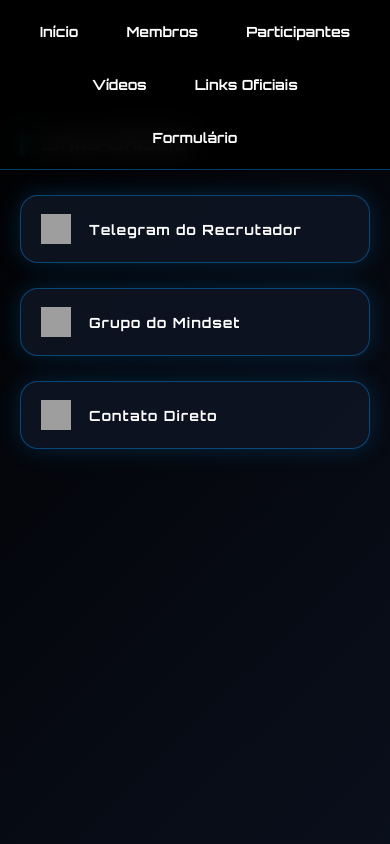
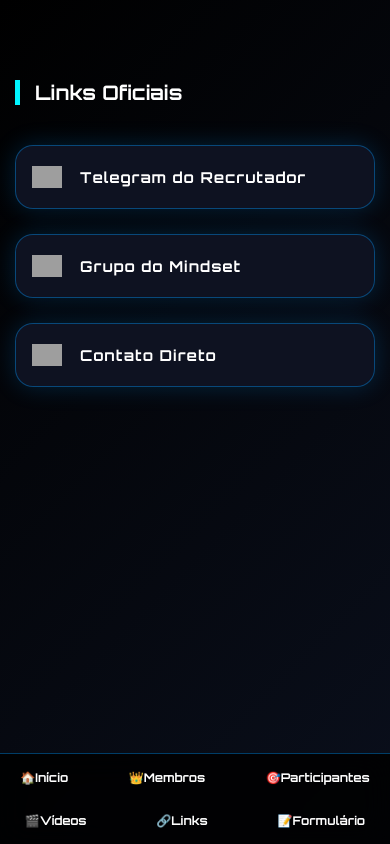
Before and after one commit to Lukinhaslopessabino/mindset-elite, a website: page links.html in a window 390 px wide. Drawn offline with nearby package versions, Linux system fonts and the light colour scheme; grey boxes are pictures that could not be loaded.

Commit message:
links.html

```diff
--- a/links.html
+++ b/links.html
@@ -10,7 +10,11 @@
 <script src="https://cdn.jsdelivr.net/npm/particles.js@2.0.0/particles.min.js"></script>
 
 <style>
-*{margin:0;padding:0;box-sizing:border-box}
+*{
+  margin:0;
+  padding:0;
+  box-sizing:border-box;
+}
 
 body{
   font-family:'Orbitron',sans-serif;
@@ -18,6 +22,7 @@ background:linear-gradient(135deg,#000,#0a0f1c);
   color:#fff;
   min-height:100vh;
   overflow-x:hidden;
+  padding-bottom:90px;
 }
 
 /* ================= FUNDO ================= */
@@ -29,7 +34,7 @@ height:100%;
   z-index:-1;
 }
 
-/* ================= MENU ================= */
+/* ================= NAV PADRÃO ================= */
 
 nav{
   position:fixed;
@@ -38,7 +43,7 @@ width:100%;
   display:flex;
   justify-content:center;
   gap:20px;
-padding:15px;
+  padding:16px;
   background:rgba(0,0,0,0.85);
   backdrop-filter:blur(15px);
   border-bottom:1px solid rgba(0,153,255,0.4);
@@ -67,7 +72,7 @@ box-shadow:0 0 15px #00F5FF;
 .container{
   max-width:650px;
   margin:auto;
-padding:130px 20px 80px 20px;
+  padding:140px 20px 100px;
 }
 
 h2{
@@ -83,46 +88,62 @@ font-size:26px;
   display:flex;
   align-items:center;
   gap:18px;
-padding:18px 20px;
+  padding:20px;
   margin-bottom:25px;
   border-radius:18px;
   border:1px solid rgba(0,153,255,0.4);
-background:rgba(15,20,35,0.9);
+  background:rgba(15,20,35,0.95);
   text-decoration:none;
   color:#fff;
   transition:all 0.3s ease;
   box-shadow:0 0 25px rgba(0,153,255,0.2);
   position:relative;
-overflow:hidden;
 }
 
 .link-card img{
   width:30px;
   height:30px;
-}
-
-.link-card:hover{
-transform:translateY(-5px);
-box-shadow:0 0 40px rgba(0,245,255,0.6);
-background:linear-gradient(90deg,#00F5FF,#0099FF);
-color:#000;
+  object-fit:contain;
 }
 
 .link-card span{
   font-weight:700;
   letter-spacing:1px;
+  font-size:15px;
 }
 
-/* ================= ANIMAÇÃO ENTRADA ================= */
-
-.fadeUp{
-opacity:0;
-transform:translateY(40px);
+.link-card:hover{
+  transform:translateY(-6px);
+  box-shadow:0 0 45px rgba(0,245,255,0.6);
+  background:linear-gradient(90deg,#00F5FF,#0099FF);
+  color:#000;
 }
 
-/* ================= MOBILE ================= */
+/* ================= MOBILE APP STYLE ================= */
 
-@media (max-width:600px){
+@media (max-width:768px){
+
+  body{
+    padding-bottom:120px;
+  }
+
+  nav{
+    top:auto;
+    bottom:0;
+    justify-content:space-around;
+    padding:12px 0;
+    border-top:1px solid rgba(0,153,255,0.4);
+    border-bottom:none;
+  }
+
+  nav a{
+    font-size:12px;
+    padding:4px 6px;
+  }
+
+  .container{
+    padding:80px 15px 130px;
+  }
 
   h2{
     font-size:20px;
@@ -130,9 +151,11 @@ font-size:20px;
 
   .link-card{
     font-size:14px;
+    padding:16px;
   }
 
 }
+
 
 </style>
 </head>
@@ -141,14 +164,15 @@ font-size:14px;
 
 <div id="particles-js"></div>
 
-<nav>
-<a href="index.html">Início</a>
-<a href="membros.html">Membros</a>
-<a href="participantes.html">Participantes</a>
-<a href="videos.html">Vídeos</a>
-<a href="links.html">Links Oficiais</a>
-<a href="formulario.html">Formulário</a>
+<nav class="navbar">
+  <a href="index.html">🏠<span>Início</span></a>
+  <a href="membros.html">👑<span>Membros</span></a>
+  <a href="participantes.html">🎯<span>Participantes</span></a>
+  <a href="videos.html">🎬<span>Vídeos</span></a>
+  <a href="links.html">🔗<span>Links</span></a>
+  <a href="formulario.html">📝<span>Formulário</span></a>
 </nav>
+
 
 <div class="container">
 
```
Lines whose indentation alone changed are shown as unchanged.
